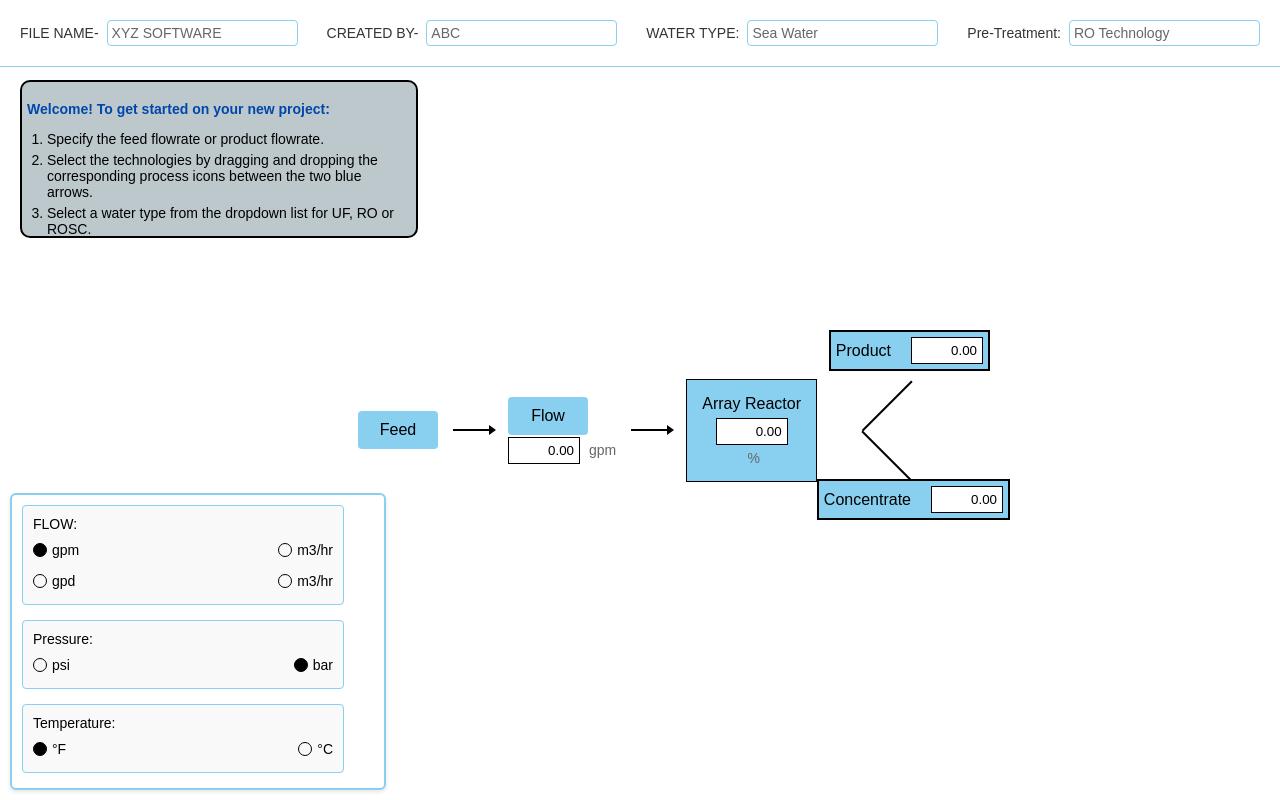
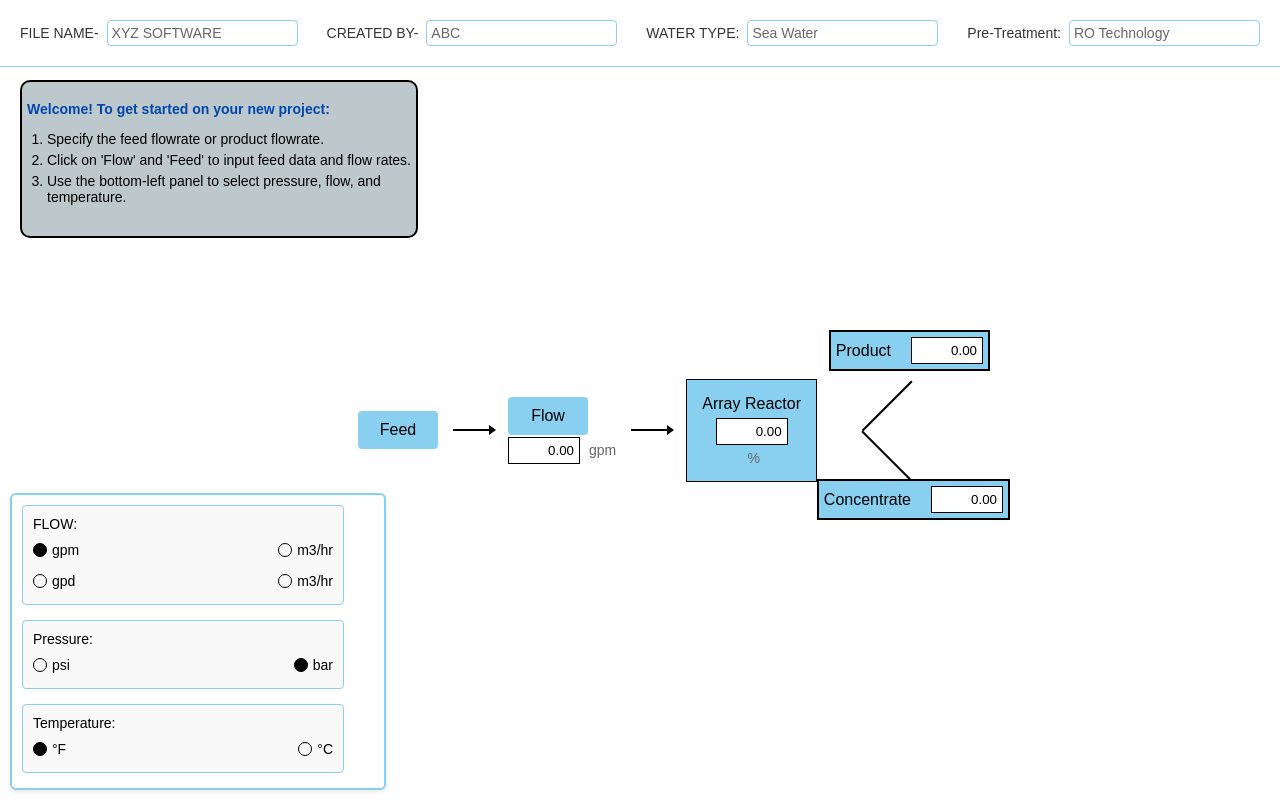
Before and after one commit to Deept-Ratna/Design-Software-frontend, a plain HTML site: page index.html in a window 1280 px wide. Drawn offline with Linux system fonts and the light colour scheme.

Commit message:
Update index.html
Changed how to use

```diff
--- a/index.html
+++ b/index.html
@@ -30,8 +30,8 @@
     <p class="welcome-header">Welcome! To get started on your new project:</p>
     <ol>
         <li>Specify the feed flowrate or product flowrate.</li>
-        <li>Select the technologies by dragging and dropping the corresponding process icons between the two blue arrows.</li>
-        <li>Select a water type from the dropdown list for UF, RO or ROSC.</li>
+        <li>Click on 'Flow' and 'Feed' to input feed data and flow rates.</li>
+        <li>Use the bottom-left panel to select pressure, flow, and temperature.</li>
     </ol>
 </div>
 
```
